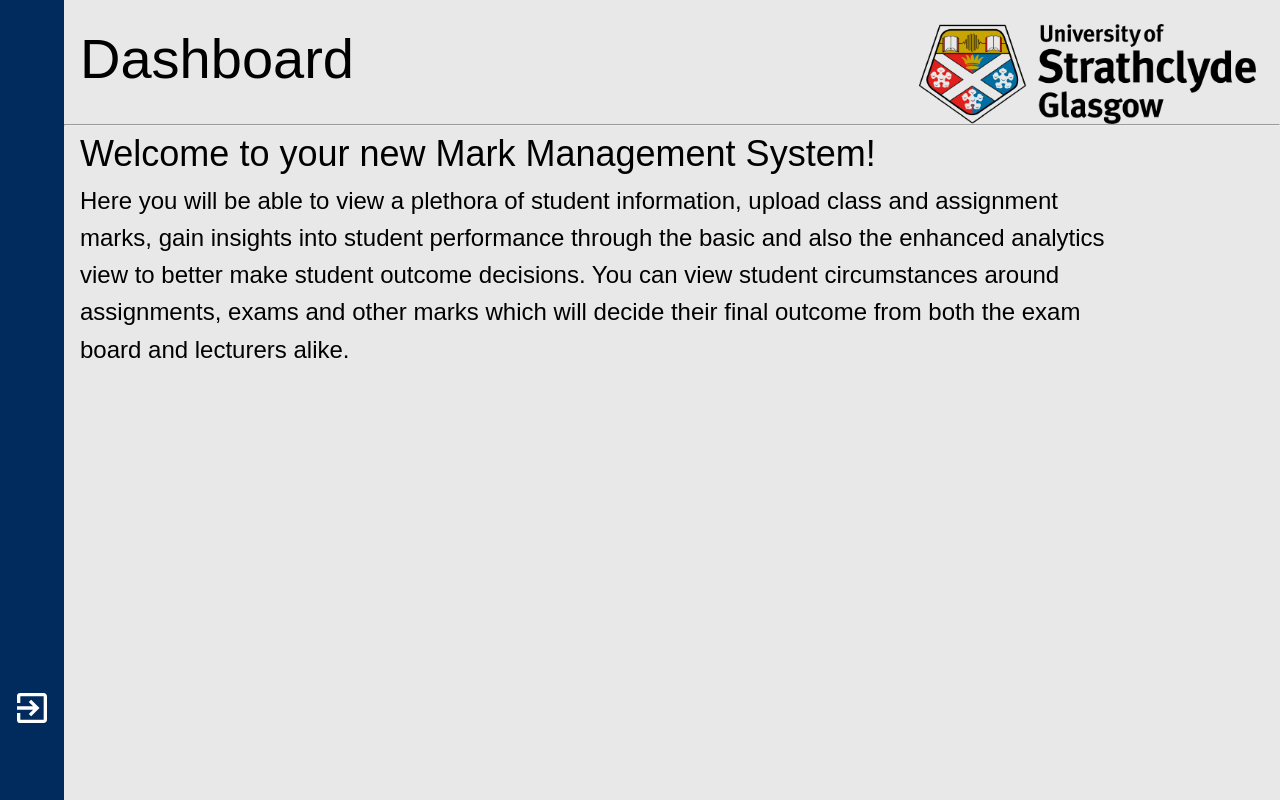
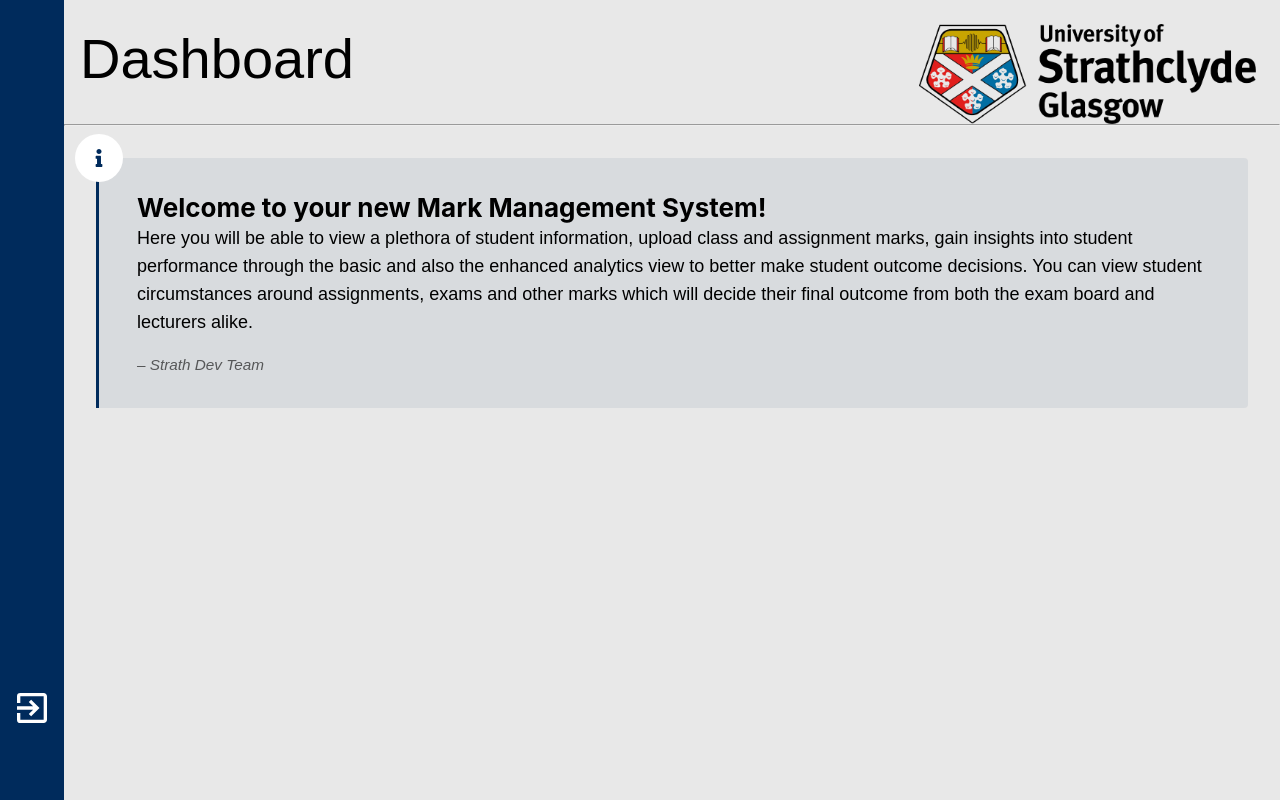
Before and after one commit to Padnew/mark-management-system, a Next.js app: page / in a window 1280 px wide. Built offline with nearby package versions, Linux system fonts and the light colour scheme.

Commit message:
Page refactors and cleaning

```diff
--- a/src/app/page.tsx
+++ b/src/app/page.tsx
@@ -2,6 +2,8 @@
 import { useContext } from "react";
 import PageHeader from "./_components/shared/PageHeader";
 import UserContext from "./context/UserContext";
+import { Blockquote, Title } from "@mantine/core";
+import { FaInfo } from "react-icons/fa";
 
 export default function Home() {
   const userContext = useContext(UserContext);
@@ -16,7 +18,7 @@ export default function Home() {
         heading={"Dashboard"}
         subHeading={user != null && `Welcome back, ${user?.first_name}!`}
       />
-      <div
+      {/* <div
         style={{
           fontSize: "1.5rem",
           marginRight: "10rem",
@@ -33,7 +35,24 @@ export default function Home() {
           decide their final outcome from both the exam board and lecturers
           alike.
         </div>
-      </div>
+      </div> */}
+      <Blockquote
+        ml="xl"
+        mr="xl"
+        color="#002b5c"
+        cite="– Strath Dev Team"
+        icon={<FaInfo />}
+        mt="xl"
+        fz="lg"
+      >
+        <Title order={2}>Welcome to your new Mark Management System!</Title>
+        Here you will be able to view a plethora of student information, upload
+        class and assignment marks, gain insights into student performance
+        through the basic and also the enhanced analytics view to better make
+        student outcome decisions. You can view student circumstances around
+        assignments, exams and other marks which will decide their final outcome
+        from both the exam board and lecturers alike.
+      </Blockquote>
     </>
   );
 }
```
Also changed, not shown: src/app/upload/page.tsx (+26 -19 lines).
